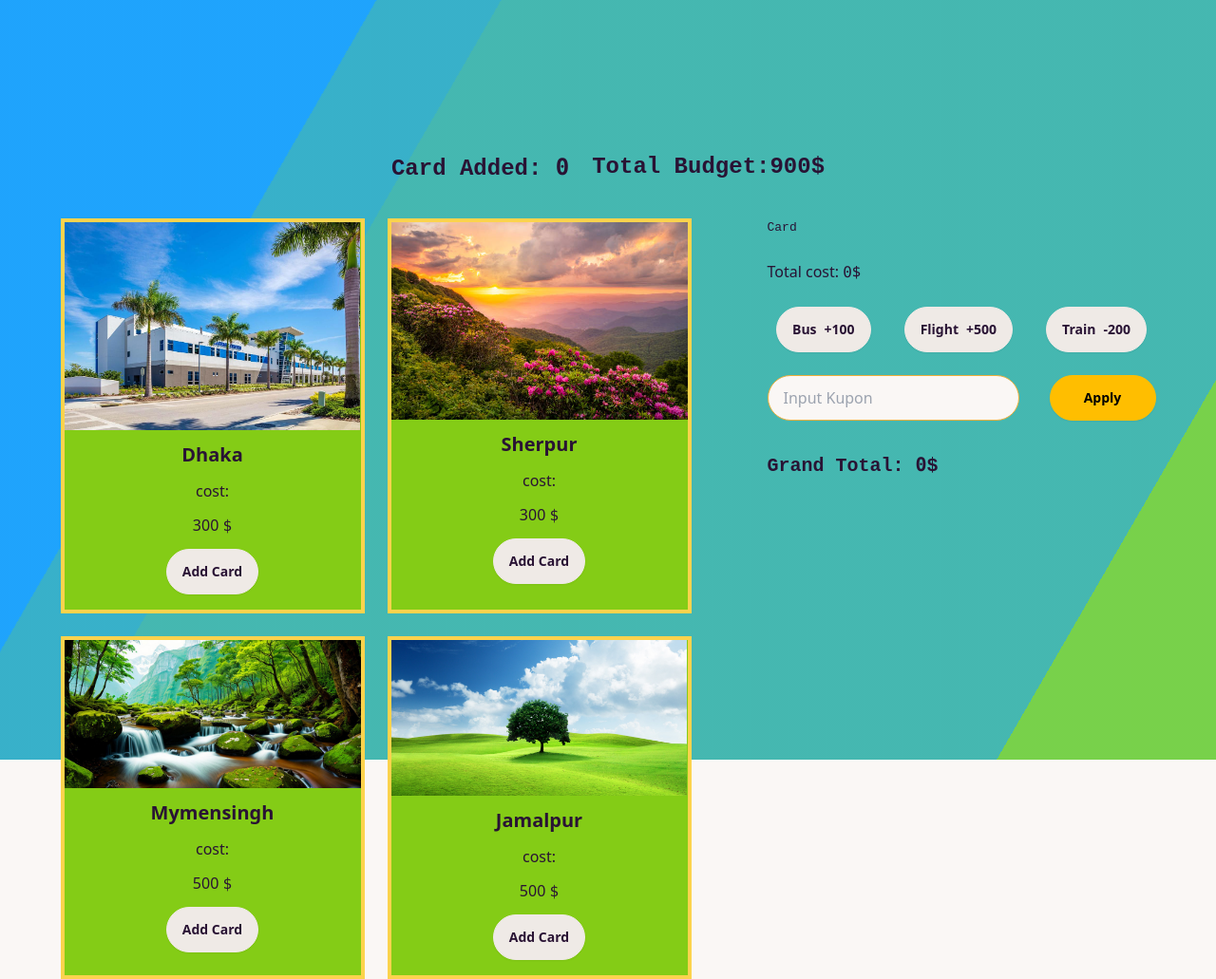
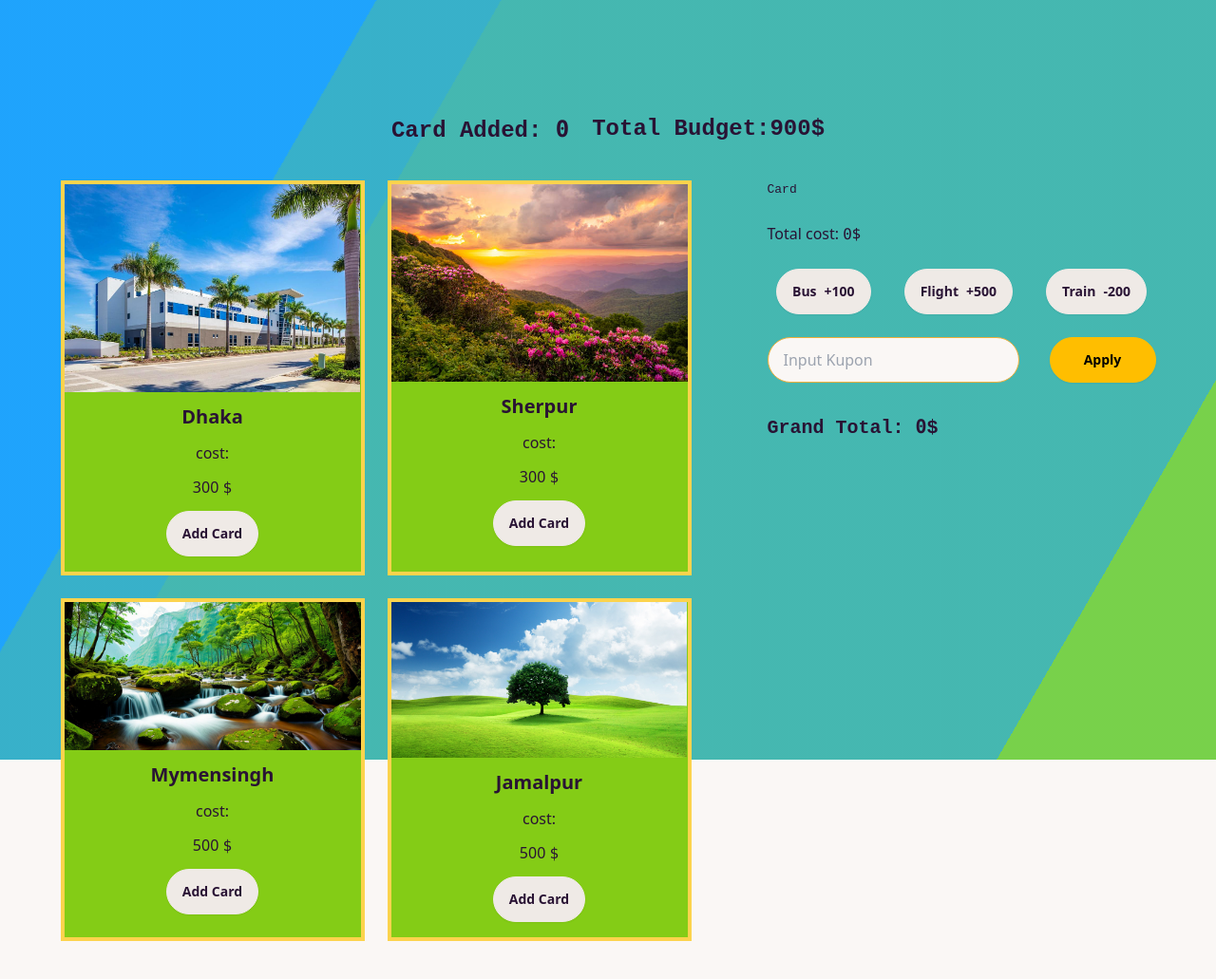
Before and after one commit to nazmulrahat/djdjdjjd, a plain HTML site: page index.html in a window 1280 px wide. Shown: the whole page at 95% size. After the commit the page ends 991 px from the top, so only its background shows below. Drawn offline with nearby package versions, Linux system fonts and the light colour scheme.

Commit message:
Update ifqfndex.html

```diff
--- a/index.html
+++ b/index.html
@@ -11,7 +11,7 @@
 <link rel="stylesheet" href="css.css">
 
 </head>
-<body id="tttrrr" class="h-screen flex flex-col justify-around pt-20 items-center mx-10">
+<body id="tttrrr" class="h-screen flex flex-col justify-around pt-10 items-center mx-10">
   <div class=" bg"></div>
 <div class="bg bg2"></div>
 <div class="bg bg3"></div>
```
